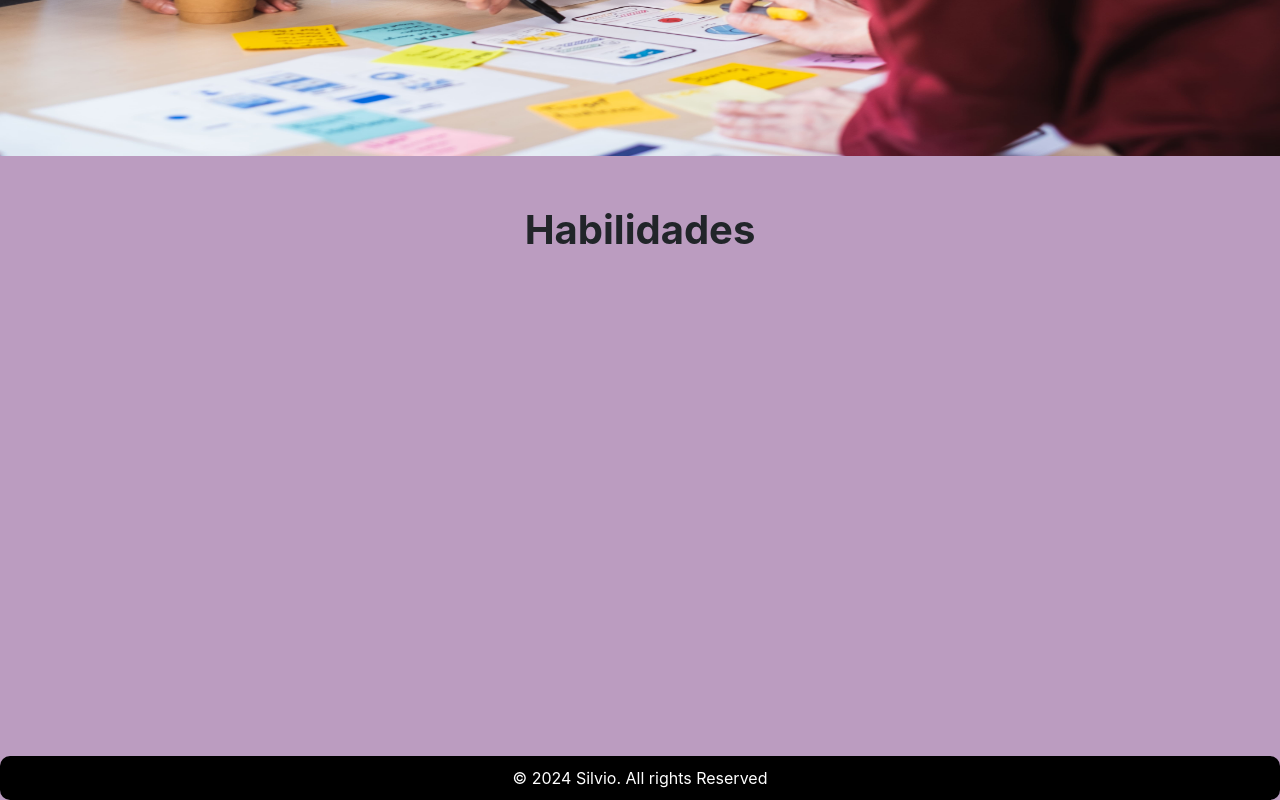
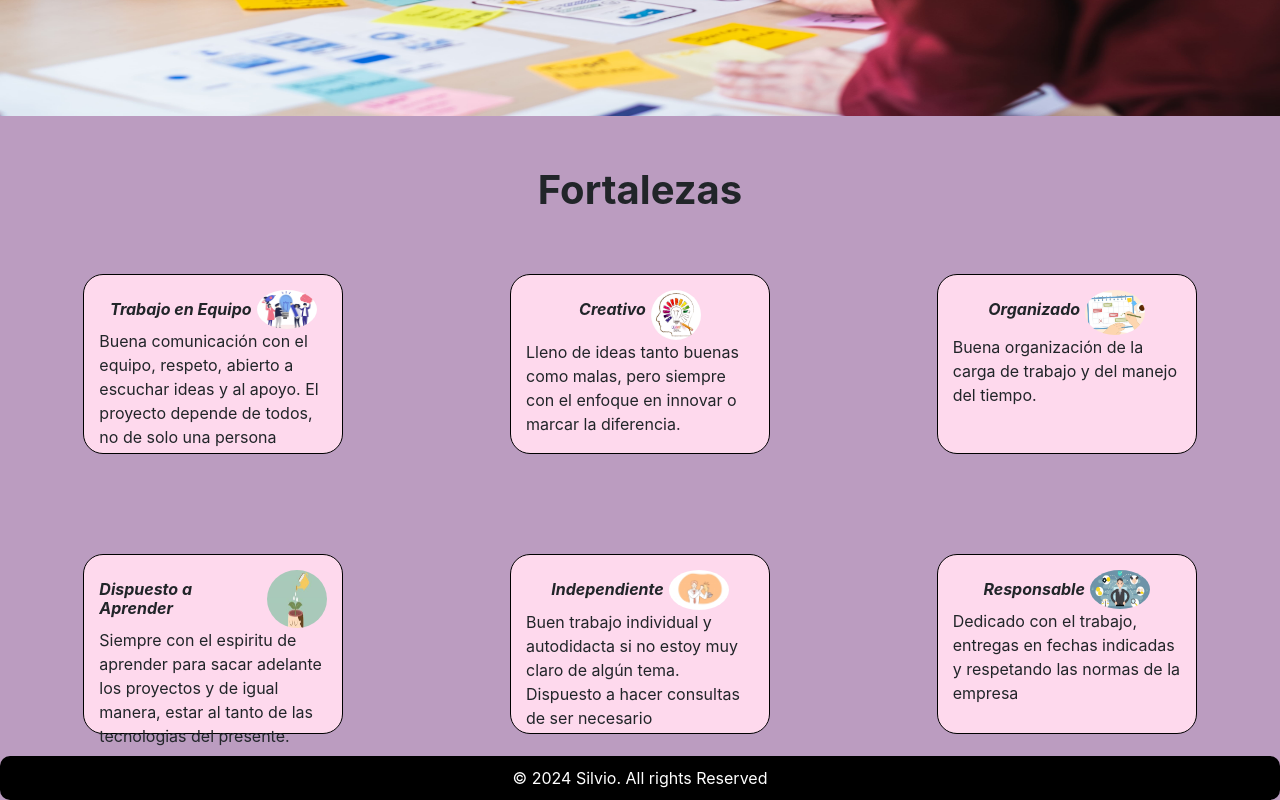
Before and after one commit to Silvio258/Portfolio, a plain HTML site: page habilidades.html in a window 1280 px wide. Shown: the part 1402-2202 px from the top of the page. Drawn offline with nearby package versions, Linux system fonts and the light colour scheme.

Commit message:
Habilidades finalizado

```diff
--- a/CSS/styles.css
+++ b/CSS/styles.css
@@ -239,3 +239,39 @@ h1{
     padding: 10px;
     text-align: justify;
 }
+
+.containerBlockHabilidades{
+    display: grid;
+    grid-template-columns: repeat(3, minmax(300px, 1fr));
+    grid-gap: 0px;
+    justify-items: center;
+
+
+
+}
+.seccionHabilidades{
+
+    background-color: #FED9ED;
+    margin-top: 50px;
+    margin-bottom: 50px;
+    height: 180px;
+    width: 260px;
+    border-radius: 20px;
+    padding: 15px;
+    border: 1px solid black;
+}
+.flexFortalezas{
+    justify-content: center;
+  display: flex;
+}
+.flexFortalezas h4{
+    margin-top: 10px;
+    margin-right:5px ;
+    margin-bottom: 10px;
+    font-style: italic;
+    font-weight: bold;
+}
+
+.flexFortalezas img{
+    border-radius: 60%;
+}
--- a/habilidades.html
+++ b/habilidades.html
@@ -1,34 +1,46 @@
 <!DOCTYPE html>
 <html lang="es">
+
 <head>
   <meta charset="UTF-8">
   <meta name="viewport" content="width=device-width, initial-scale=1.0">
   <meta name="author" content="Silvio Vigil">
   <title>CV Personal</title>
   <script src="https://cdn.tailwindcss.com"></script>
-    <link href="https://cdn.jsdelivr.net/npm/bootstrap@5.3.3/dist/css/bootstrap.min.css" rel="stylesheet" integrity="sha384-QWTKZyjpPEjISv5WaRU9OFeRpok6YctnYmDr5pNlyT2bRjXh0JMhjY6hW+ALEwIH" crossorigin="anonymous">
+  <link href="https://cdn.jsdelivr.net/npm/bootstrap@5.3.3/dist/css/bootstrap.min.css" rel="stylesheet"
+    integrity="sha384-QWTKZyjpPEjISv5WaRU9OFeRpok6YctnYmDr5pNlyT2bRjXh0JMhjY6hW+ALEwIH" crossorigin="anonymous">
 
   <link rel="stylesheet" href="css/styles.css">
 </head>
+
 <body>
   <header>
     <div class="hidden sm:block">
 
-            <div class="txtimg"> <h1>Portafolio Digital</h1></div>
+      <div class="txtimg">
+        <h1>Portafolio Digital</h1>
+      </div>
 
-            <img src="img/spacemms.jpeg" alt="espacio"  height="10px">
+      <img src="img/spacemms.jpeg" alt="espacio" height="10px">
 
       <div class="sm:ml-10 flex space-x-4">
 
 
-              <a href="index.html" class="text-neutral-700 hover:bg-slate-950 hover:text-white rounded-md px-3 py-2 text-sm font-medium">Acerca de</a>
-              <a href="estudios.html" class="text-neutral-700 hover:bg-slate-950 hover:text-white rounded-md px-3 py-2 text-sm font-medium">Estudios</a>
-              <a href="experiencia.html" class="text-neutral-700 hover:bg-slate-950 hover:text-white rounded-md px-3 py-2 text-sm font-medium">Experiencia</a>
-              <a href="habilidades.html" class=" text-white bg-slate-950 text-neutral-700 rounded-md px-3 py-2 text-sm font-bold">Habilidades</a>
-              <a href="proyectos.html" class="text-neutral-700  hover:bg-slate-950 hover:text-white rounded-md px-3 py-2 text-sm font-medium">Proyectos</a>
+        <a href="index.html"
+          class="text-neutral-700 hover:bg-slate-950 hover:text-white rounded-md px-3 py-2 text-sm font-medium">Acerca
+          de</a>
+        <a href="estudios.html"
+          class="text-neutral-700 hover:bg-slate-950 hover:text-white rounded-md px-3 py-2 text-sm font-medium">Estudios</a>
+        <a href="experiencia.html"
+          class="text-neutral-700 hover:bg-slate-950 hover:text-white rounded-md px-3 py-2 text-sm font-medium">Experiencia</a>
+        <a href="habilidades.html"
+          class=" text-white bg-slate-950 text-neutral-700 rounded-md px-3 py-2 text-sm font-bold">Habilidades</a>
+        <a href="proyectos.html"
+          class="text-neutral-700  hover:bg-slate-950 hover:text-white rounded-md px-3 py-2 text-sm font-medium">Proyectos</a>
         <div class="flex-grow "></div>
 
-              <a href="#" class="text-neutral-700 hover:bg-slate-950 hover:text-white rounded-md px-3 py-2 text-sm font-medium">Contacto</a>
+        <a href="#"
+          class="text-neutral-700 hover:bg-slate-950 hover:text-white rounded-md px-3 py-2 text-sm font-medium">Contacto</a>
         <div class="sm:mr-10 "></div>
 
 
@@ -51,7 +63,8 @@
             <img src="img/c.png" class="card-img-top" alt="c++" style="height: 162px;">
             <div class="card-body">
               <h3>C++</h3>
-                <p class="card-text">Conocimientos en manipulación de archivos, estructuras de datos, programación multihilo.</p>
+              <p class="card-text">Conocimientos en manipulación de archivos, estructuras de datos, programación
+                multihilo.</p>
             </div>
           </div>
 
@@ -59,7 +72,8 @@
             <img src="img/java.jpg" class="card-img-top" alt="java" style="height: 162px;">
             <div class="card-body">
               <h3>Java</h3>
-                <p class="card-text">Conocimientos en desarrollo de aplicaciones móbiles con android studios, usando kotlin y jetpack compose.</p>
+              <p class="card-text">Conocimientos en desarrollo de aplicaciones móbiles con android studios, usando
+                kotlin y jetpack compose.</p>
             </div>
           </div>
 
@@ -67,7 +81,8 @@
             <img src="img/sql.jpg" class="card-img-top" alt="sql" style="height: 162px;">
             <h3>SQL</h3>
             <div class="card-body">
-                <p class="card-text">Conocimientos en creación y relacion de tablas, auditoria de tablas con base express, procesos almacenados, funciones, triggers, vistas, gestion de roles.</p>
+              <p class="card-text">Conocimientos en creación y relacion de tablas, auditoria de tablas con base express,
+                procesos almacenados, funciones, triggers, vistas, gestion de roles.</p>
             </div>
           </div>
 
@@ -75,7 +90,8 @@
             <img src="img/html.jpg" class="card-img-top" alt="html" style="height: 162px;">
             <div class="card-body">
               <h3>HTML</h3>
-                <p class="card-text">Conocimientos basicos en diseño de paginas web usando CSS, además de herramientas como Tailwind y Bootstrap.</p>
+              <p class="card-text">Conocimientos basicos en diseño de paginas web usando CSS, además de herramientas
+                como Tailwind y Bootstrap.</p>
             </div>
           </div>
         </div>
@@ -84,11 +100,69 @@
         <img src="img/tecnicas.jpg" alt="Tecnicas">
       </div>
       <div class="containerTxtHabilidades">
-          <h2>Habilidades</h2>
+        <h2>Fortalezas</h2>
+        <div class="containerBlockHabilidades">
+
+
+          <section class="seccionHabilidades">
+            <div class="flexFortalezas">
+             <h4> Trabajo en Equipo</h4> <img src="img/trabajocolaborativo.jpg" alt="" width="60px" height="60px">
+            </div>
+
+           <p>Buena comunicación con el equipo, respeto, abierto a escuchar ideas y al apoyo. El proyecto depende de todos, no de solo una persona</p>
+         </section>
+
+
+
+          <section class="seccionHabilidades">
+             <div class="flexFortalezas">
+              <h4> Creativo</h4> <img src="img/creativo.jpg" alt="" width="50px" height="50px">
+             </div>
+
+            <p>Lleno de ideas tanto buenas como malas, pero siempre con el enfoque en innovar o marcar la diferencia.</p>
+          </section>
+
+
+          <section class="seccionHabilidades">
+            <div class="flexFortalezas">
+             <h4> Organizado</h4> <img src="img/organizado.jpg" alt="" width="60px" height="60px">
+            </div>
+
+           <p>Buena organización de la carga de trabajo y del manejo del tiempo.</p>
+         </section>
+
+         <section class="seccionHabilidades">
+          <div class="flexFortalezas">
+           <h4> Dispuesto a Aprender</h4> <img src="img/aprender.jpg" alt="" width="60px" height="60px">
+          </div>
+
+         <p>Siempre con el espiritu de aprender para sacar adelante los proyectos y de igual manera, estar al tanto de las tecnologias del presente.</p>
+       </section>
+
+       <section class="seccionHabilidades">
+        <div class="flexFortalezas">
+         <h4> Independiente</h4> <img src="img/independiente.jpg" alt="" width="60px" height="60px">
+        </div>
+
+       <p>Buen trabajo individual y autodidacta si no estoy muy claro de algún tema. Dispuesto a hacer consultas de ser necesario </p>
+     </section>
+
+     <section class="seccionHabilidades">
+      <div class="flexFortalezas">
+       <h4> Responsable</h4> <img src="img/responsable.jpg" alt="" width="60px" height="60px">
+      </div>
+
+     <p> Dedicado con el trabajo, entregas en fechas indicadas y respetando las normas de la empresa </p>
+   </section>
+
+        </div>
       </div>
     </div>
 
   </main>
-    <footer class="footerH"> <p>&copy; 2024 Silvio. All rights Reserved</p></footer>
+  <footer class="footerH">
+    <p>&copy; 2024 Silvio. All rights Reserved</p>
+  </footer>
 </body>
+
 </html>
```
Also changed, not shown: img/aprender.jpg (added), img/creativo.jpg (added), img/independiente.jpg (added), img/organizado.jpg (added), img/responsable.jpg (added), img/trabajocolaborativo.jpg (added). Lines whose indentation alone changed are shown as unchanged.
